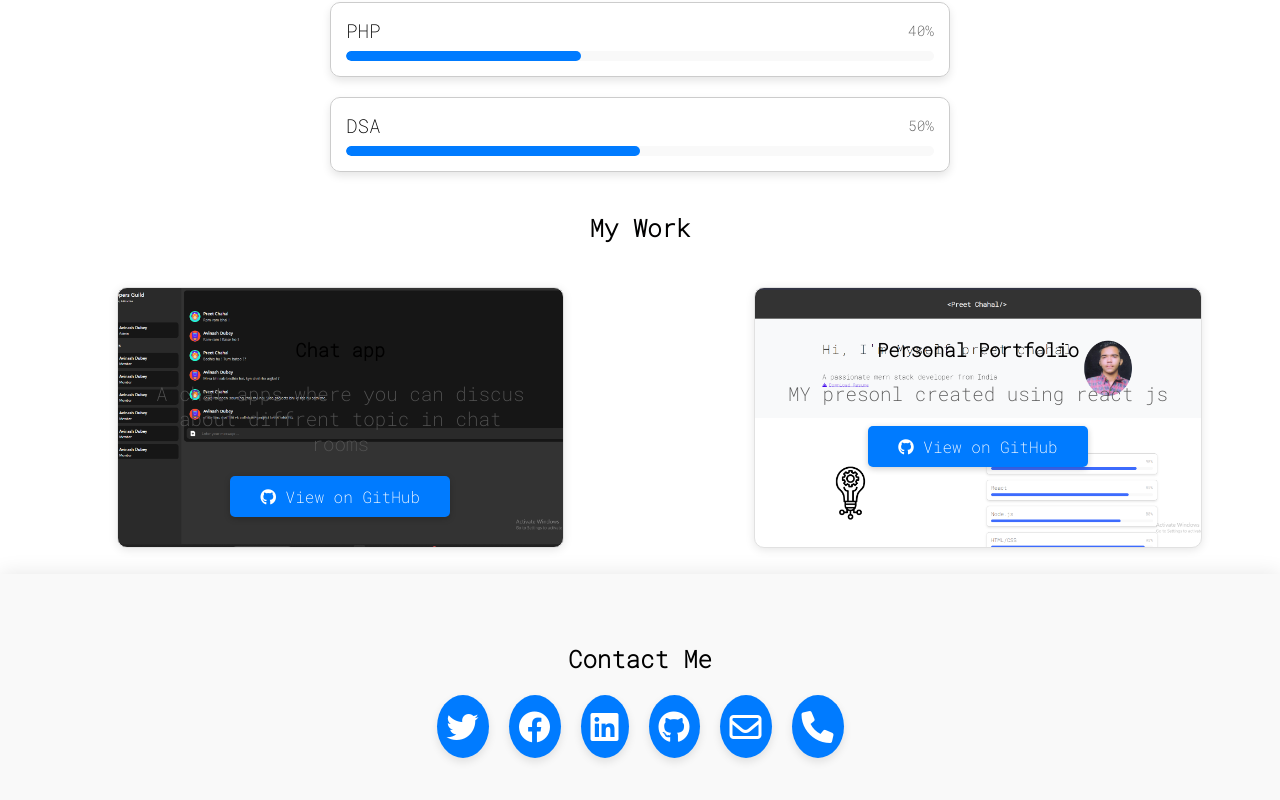
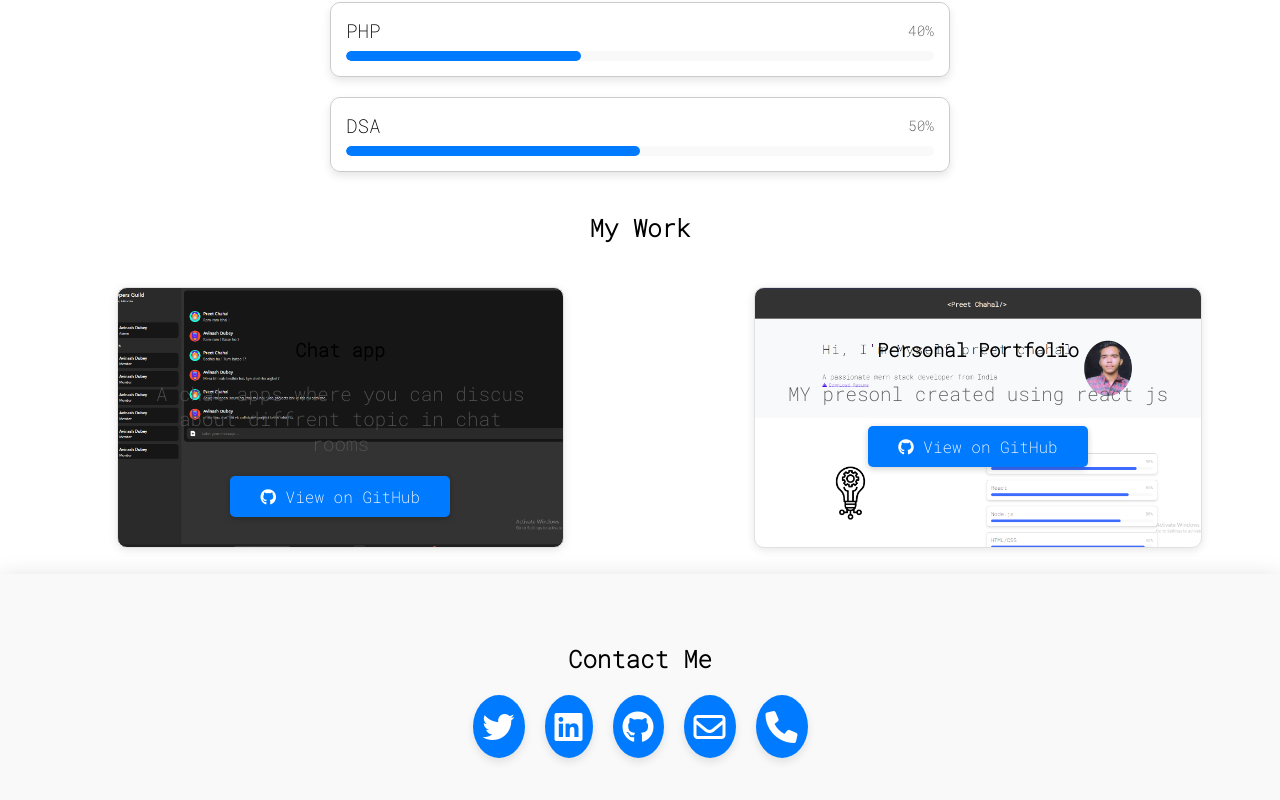
Before and after one commit to Cyberrayon04846/portfolio, a React (Create React App) app: page / in a window 1280 px wide. Shown: the part 931-1731 px from the top of the page. Built offline with nearby package versions, Linux system fonts and the light colour scheme.

Commit message:
Update contact.js

```diff
--- a/src/components/contact.js
+++ b/src/components/contact.js
@@ -1,17 +1,39 @@
-import React from 'react';
-import '../style/contact.scss';
+import React from "react";
+import "../style/contact.scss";
 
 const Contact = () => {
   return (
     <div className="contact-container">
       <h2>Contact Me</h2>
       <div className="social-icons">
-        <a href="https://twitter.com/CyberRayon" target="_blank" rel="noopener noreferrer"><i className="fab fa-twitter"></i></a>
-        <a href="https://facebook.com/your-facebook-profile" target="_blank" rel="noopener noreferrer"><i className="fab fa-facebook"></i></a>
-        <a href="https://www.linkedin.com/in/preet-chahal-25620a221/" target="_blank" rel="noopener noreferrer"><i className="fab fa-linkedin"></i></a>
-        <a href="https://github.com/Cyberrayon04846" target="_blank" rel="noopener noreferrer"><i className="fab fa-github"></i></a>
-        <a href="mailto:cyberrayon@gmail.com"><i className="far fa-envelope"></i></a>
-        <a href="tel:+917015683537"><i className="fas fa-phone"></i></a>
+        <a
+          href="https://twitter.com/CyberRayon"
+          target="_blank"
+          rel="noopener noreferrer"
+        >
+          <i className="fab fa-twitter"></i>
+        </a>
+
+        <a
+          href="https://www.linkedin.com/in/preet-chahal-25620a221/"
+          target="_blank"
+          rel="noopener noreferrer"
+        >
+          <i className="fab fa-linkedin"></i>
+        </a>
+        <a
+          href="https://github.com/Cyberrayon04846"
+          target="_blank"
+          rel="noopener noreferrer"
+        >
+          <i className="fab fa-github"></i>
+        </a>
+        <a href="mailto:cyberrayon@gmail.com">
+          <i className="far fa-envelope"></i>
+        </a>
+        <a href="tel:+917015683537">
+          <i className="fas fa-phone"></i>
+        </a>
       </div>
     </div>
   );
```
